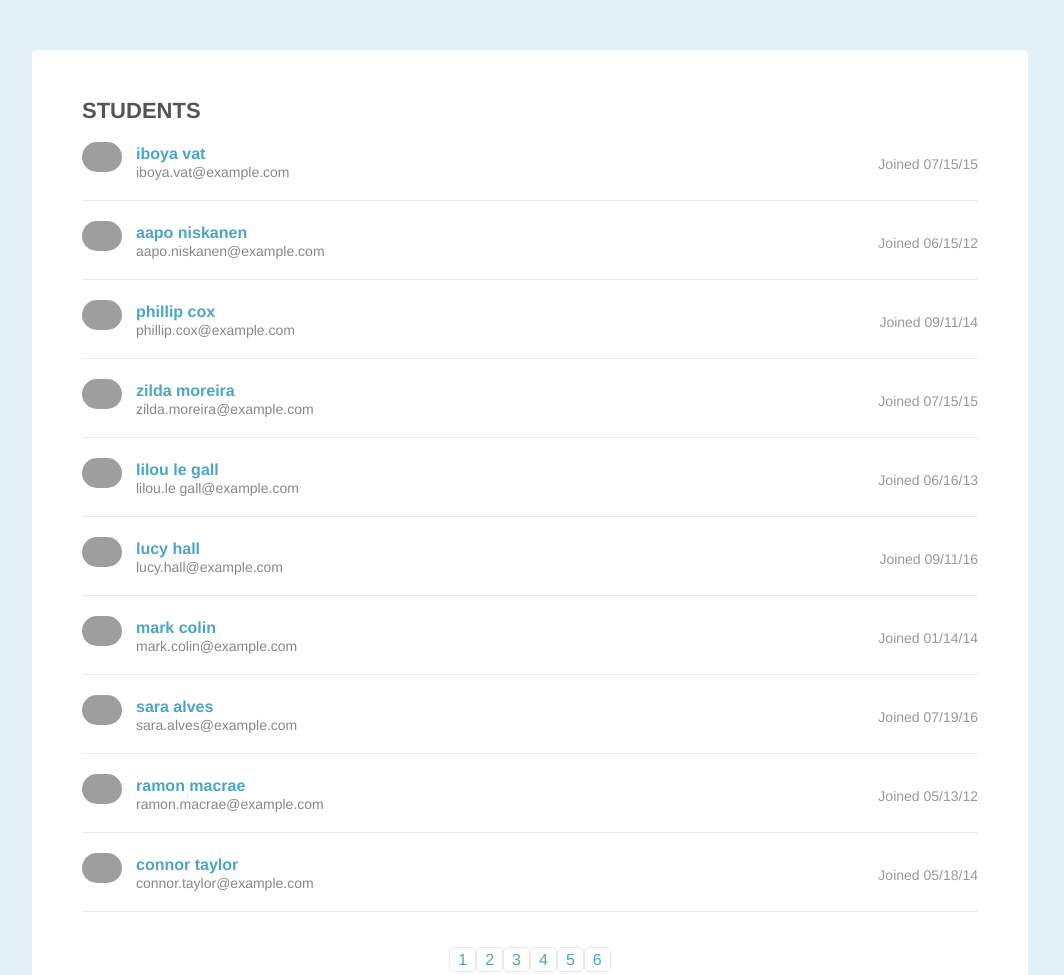
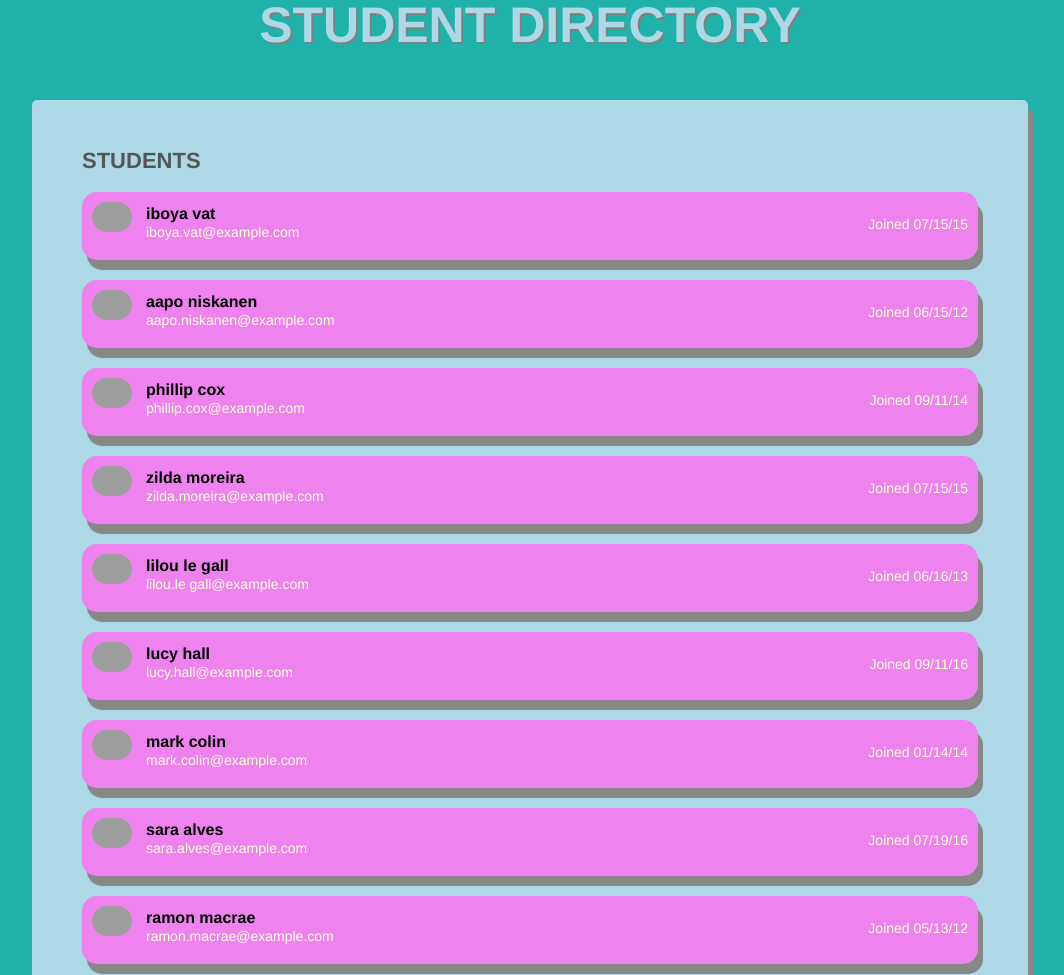
Before and after one commit to kilcorse-michael/list_pagination_and_filtering-v1, a plain HTML site: page index.html in a window 1280 px wide. Shown: the top 975 px of the page, without its empty margins (110-1174 px from the left). Drawn offline with Linux system fonts and the light colour scheme; grey boxes are pictures that could not be loaded.

Commit message:
changes to styles and index
update styles and add a new title to the index.html header

```diff
--- a/css/design.css
+++ b/css/design.css
@@ -1,5 +1,16 @@
+header{
+  text-align: center;
+  float: center;
+  font-size: 50px;
+  text-transform: uppercase;
+  font-weight: bold;
+  color: lightblue;
+  text-shadow: 2px 2px grey;
+
+}
+
 body{
-  background-color: #e1f1f6;
+  background-color: lightseagreen;
   font-family: Helvetica, sans-serif;
   color: #222;
 }
@@ -7,8 +18,9 @@ body{
 .page{
   margin: 50px auto;
   width: 70%;
-  background-color: #fff;
+  background-color: lightblue;
   border-radius: 5px;
+  box-shadow: 5px 10px #888888;
   padding: 50px;
 }
 
@@ -47,8 +59,11 @@ body{
 
   .student-item{
     margin: 0 0 20px 0;
-    padding: 0 0 20px 0;
-    border-bottom: 1px solid #eaeaea;
+    padding: 10px 10px 20px 10px;
+    border: 1px solid #lightseagreen;
+    box-shadow: 5px 10px #888888;
+    background-color: violet;
+    border-radius: 15px
   }
 
     .student-details{
@@ -67,11 +82,11 @@ body{
       .student-details h3{
         margin: 4px 0 2px 0;
         font-weight: bold;
-        color: #4ba6c3;
+        color: black;
       }
 
       .student-details .email{
-        color: #888;
+        color: lightyellow;
         font-size: 14px;
       }
 
@@ -86,7 +101,7 @@ body{
         margin-top: 15px;
         display: block;
         font-size: 14px;
-        color: #999;
+        color: lightyellow;
       }
 
   .student-item:last-child{
@@ -109,7 +124,8 @@ body{
       border-radius: 5px;
       padding: 3px 8px;
       text-decoration: none;
-      color: #4ba6c3;
+      color: lightyellow;
+      background-color: lightseagreen;
     }
 
     .pagination li a.active,
--- a/index.html
+++ b/index.html
@@ -7,6 +7,12 @@
     <link rel="stylesheet" href="css/reset.css">
     <link rel="stylesheet" href="css/design.css">
   </head>
+  <header>
+    <div class="header">
+      <h1>Student Directory</h1>
+    </div>
+
+  </header>
   <body>
     <div class="page">
       <div class="page-header cf">
```
Also changed, not shown: 1 other file.
